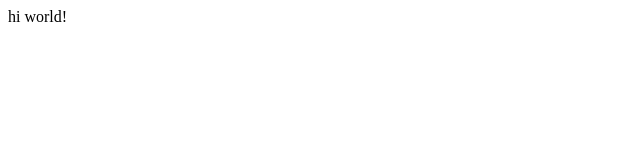
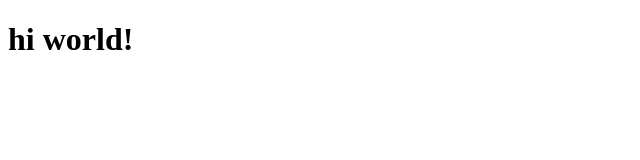
Before and after one commit to GajinKim/aws-organization-practice, a plain HTML site: page src/index.html in a window 1280 px wide. Shown: the whole page, without its empty margins (0-640 px from the left). Drawn offline with Linux system fonts and the light colour scheme.

```diff
--- a/src/index.html
+++ b/src/index.html
@@ -7,6 +7,6 @@
   <title>Document</title>
 </head>
 <body>
-  hi world!
+  <h1>hi world!</h1>
 </body>
 </html>
```
Also changed, not shown: 1 other file.
